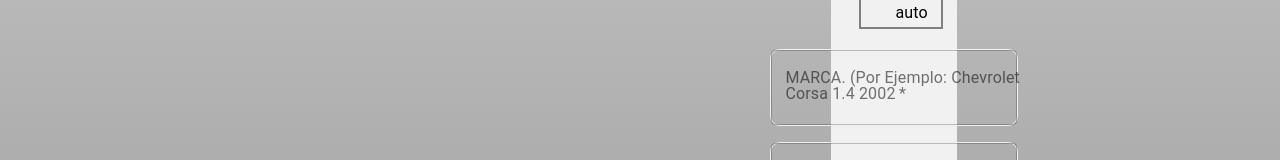
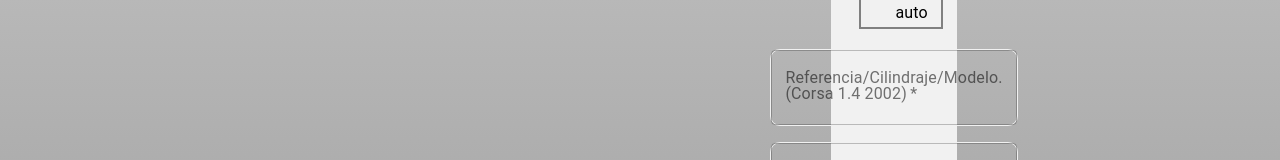
Before and after one commit to SirSantana/colMotors21-04, a Next.js app: page /home in a window 1280 px wide. Shown: the part 396-556 px from the top of the page. Built offline with nearby package versions, Linux system fonts and the light colour scheme; no server answers; the database is empty.

Commit message:
SolucionFileBase64Num1

```diff
--- a/components/Form/Form.js
+++ b/components/Form/Form.js
@@ -1,8 +1,8 @@
 import { TextField, Button, Typography, Paper } from "@material-ui/core";
 import { useRouter } from "next/router";
 import { useEffect, useState } from "react";
-import FileBase from "react-file-base64";
 import MenuLogos from "../MenuLogos/MenuLogos";
+import FileBase from 'react-file-base64'
 import useStyles from "./styles";
 // import {useDispatch} from 'react-redux'
 // import { createPost } from "../../Reducers/Actions/postActions";
@@ -66,7 +66,7 @@ export default function Form() {
 
           <TextField
             name="referencia"
-            label="MARCA. (Por Ejemplo: Chevrolet Corsa 1.4 2002"
+            label="Referencia/Cilindraje/Modelo. (Corsa 1.4 2002)"
             variant="outlined"
             fullWidth
             value={postData.referencia}
--- a/package.json
+++ b/package.json
@@ -18,7 +18,7 @@
     "next": "12.1.5",
     "react": "17.0.2",
     "react-dom": "17.0.2",
-    "react-file-base64": "^1.0.3",
+    "react-file-base64": "1.0.3",
     "react-redux": "8.0.1",
     "redux": "4.2.0",
     "redux-thunk": "2.4.1",
```
Lines whose indentation alone changed are shown as unchanged.
